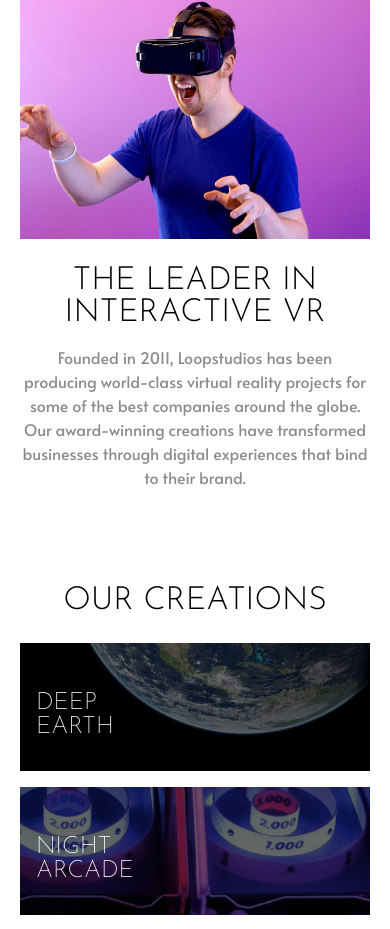
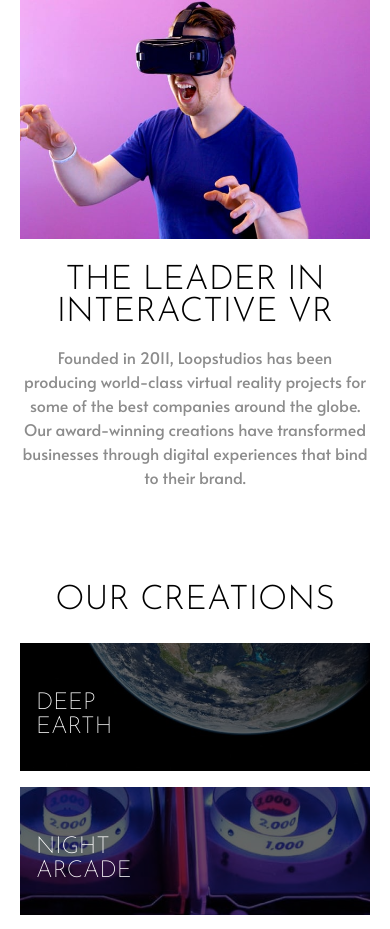
Before and after one commit to ralphvirtucio/loopstudios-landing-page, a website: page index.html in a window 390 px wide. Shown: the part 1030-1959 px from the top of the page. Drawn offline with Linux system fonts and the light colour scheme.

Commit message:
Features: Utopia responsiveness scale

```diff
--- a/package.json
+++ b/package.json
@@ -19,6 +19,7 @@
   "homepage": "https://github.com/ralphvirtucio/loopstudios-landing-page#readme",
   "dependencies": {
     "gorko": "^0.9.1",
-    "sass": "^1.83.4"
+    "sass": "^1.83.4",
+    "utopia-core-scss": "^1.2.1"
   }
 }
--- a/scss/blocks/_header.scss
+++ b/scss/blocks/_header.scss
@@ -4,6 +4,11 @@
   background-image: url('/images/mobile/image-hero.jpg');
   background-repeat: no-repeat;
   background-size: cover;
+
+
+  @media (min-width: 48em) {
+    background-image: url('/images/desktop/image-hero.jpg');
+  }
 
   &::after {
     content: '';
@@ -30,13 +35,12 @@
     flex-direction: column;
     justify-content: center;
 
-
     p {
       font-family: get-utility-value('font', 'base');
       color: get-color('white');
       font-weight: 300;
       text-transform: uppercase;
-      font-size: 2rem;
+      font-size: var(--step-5);
       line-height: 1.2;
       border: 1px solid get-color('white');
       padding: get-size('600');
--- a/scss/blocks/_sections.scss
+++ b/scss/blocks/_sections.scss
@@ -2,8 +2,9 @@
   h2 {
     font-weight: 300;
     text-transform: uppercase;
-    font-size: 2rem;
-    line-height: 2rem;
+    // font-size: 2rem;
+    font-size: var(--step-4);
+    line-height: 32px;
     font-family: get-utility-value('font', 'base');
   }
 }
@@ -63,7 +64,8 @@
         color: get-color('white');
         font-weight: 200;
         text-transform: uppercase;
-        font-size: 1.5rem;
+        // font-size: 1.5rem;
+        font-size: var(--step-2);
         line-height: 1.5rem;
         width: auto;
         max-width: 12ch;
@@ -80,5 +82,6 @@
     padding-block: 0.8125rem;
     padding-inline: 3rem;
     letter-spacing: 4px;
+    font-size: 0.875rem;
   }
 }
--- a/scss/global.scss
+++ b/scss/global.scss
@@ -1,8 +1,10 @@
 
 
 @import 'config';
+@import 'utilities/utopia';
 
 @import '../node_modules/gorko/gorko.scss';
+
 
 @import 'reset';
 
--- /dev/null
+++ b/scss/utilities/_utopia.scss
@@ -0,0 +1,17 @@
+@use '../../node_modules/utopia-core-scss/src/utopia' as utopia;
+
+
+:root {
+  @include utopia.generateTypeScale((
+    "minWidth": 375,
+    "maxWidth": 1440,
+    "minFontSize": 16,
+    "maxFontSize": 36,
+    "minTypeScale": 1.2,
+    "maxTypeScale": 1.25,
+    "positiveSteps": 5,
+    "negativeSteps": 2,
+    "prefix": "step-",
+    "relativeTo": "viewport-width"
+  ))
+}
```
Also changed, not shown: css/global.css, 2 other files.
